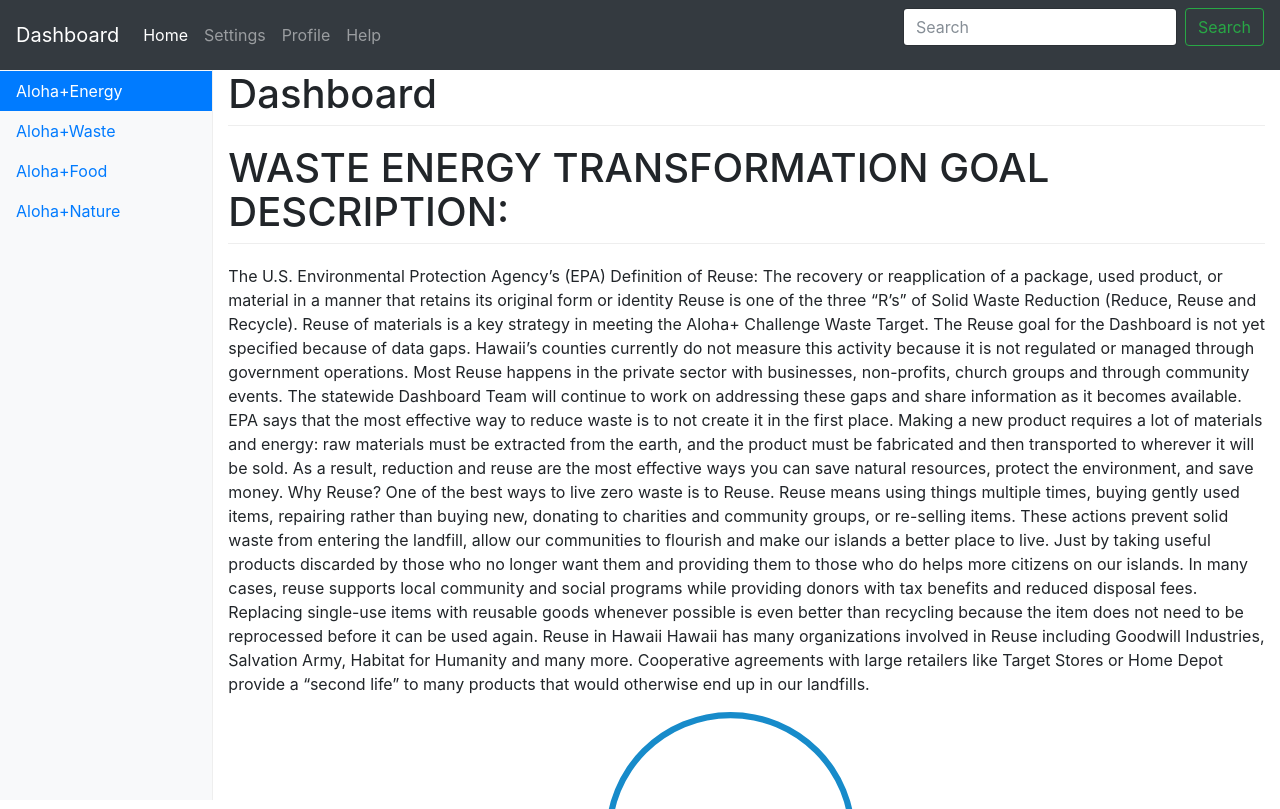
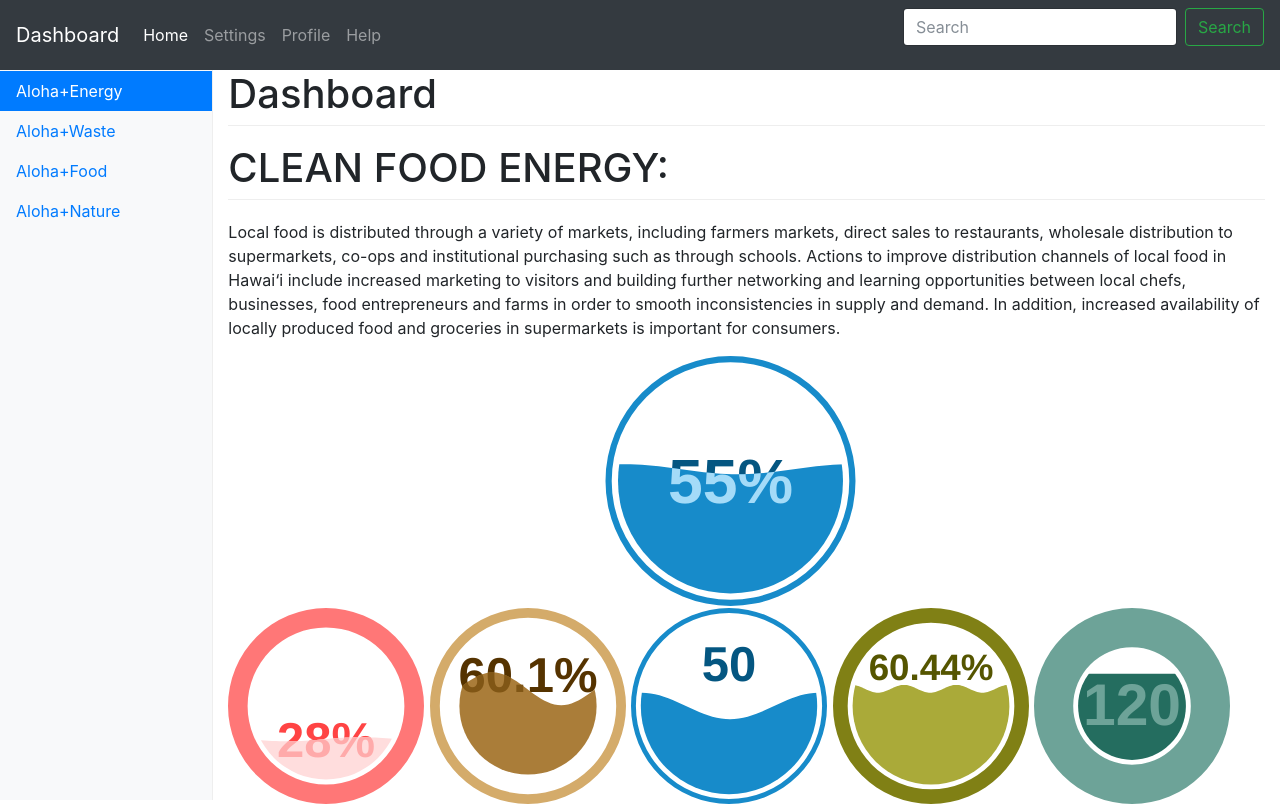
Before and after one commit to HACC17/Visualizers, a website: page HACC-AP/aloha-food.html in a window 1280 px wide. Shown: the top 809 px of the page. Drawn offline with nearby package versions, Linux system fonts and the light colour scheme.

Commit message:
Update aloha-food.html

```diff
--- a/HACC-AP/aloha-food.html
+++ b/HACC-AP/aloha-food.html
@@ -73,16 +73,9 @@
 
         <main class="col-sm-9 ml-sm-auto col-md-10 pt-3" role="main">
           <h1>Dashboard</h1>
-                        <h1>WASTE ENERGY TRANSFORMATION GOAL DESCRIPTION: </h1>
-                        <p>The U.S. Environmental Protection Agency’s (EPA) Definition of Reuse: The recovery or reapplication of a package, used product, or material in a manner that retains its original form or identity Reuse is one of the three “R’s” of Solid Waste Reduction (Reduce, Reuse and Recycle). Reuse of materials is a key strategy in meeting the Aloha+ Challenge Waste Target.
-The Reuse goal for the Dashboard is not yet specified because of data gaps. Hawaii’s counties currently do not measure this activity because it is not regulated or managed through government operations. Most Reuse happens in the private sector with businesses, non-profits, church groups and through community events. The statewide Dashboard Team will continue to work on addressing these gaps and share information as it becomes available.
-EPA says that the most effective way to reduce waste is to not create it in the first place. Making a new product requires a lot of materials and energy: raw materials must be extracted from the earth, and the product must be fabricated and then transported to wherever it will be sold. As a result, reduction and reuse are the most effective ways you can save natural resources, protect the environment, and save money.
-Why Reuse?
-One of the best ways to live zero waste is to Reuse. Reuse means using things multiple times, buying gently used items, repairing rather than buying new, donating to charities and community groups, or re-selling items.
-These actions prevent solid waste from entering the landfill, allow our communities to flourish and make our islands a better place to live. Just by taking useful products discarded by those who no longer want them and providing them to those who do helps more citizens on our islands. In many cases, reuse supports local community and social programs while providing donors with tax benefits and reduced disposal fees.
-Replacing single-use items with reusable goods whenever possible is even better than recycling because the item does not need to be reprocessed before it can be used again.
-Reuse in Hawaii
-Hawaii has many organizations involved in Reuse including Goodwill Industries, Salvation Army, Habitat for Humanity and many more. Cooperative agreements with large retailers like Target Stores or Home Depot provide a “second life” to many products that would otherwise end up in our landfills.</p>
+                        <h1>CLEAN FOOD ENERGY: </h1>
+                        <p>Local food is distributed through a variety of markets, including farmers markets, direct sales to restaurants, wholesale distribution to supermarkets, co-ops and institutional purchasing such as through schools. Actions to improve distribution channels of local food in Hawai‘i include increased marketing to visitors and building further networking and learning opportunities between local chefs, businesses, food entrepreneurs and farms in order to smooth inconsistencies in supply and demand. In addition, increased availability of locally
+				produced food and groceries in supermarkets is important for consumers.</p>
 			<svg id="fillgauge1" width="97%" height="250" onclick="gauge1.update(NewValue());"></svg>
 			<svg id="fillgauge2" width="19%" height="200" onclick="gauge2.update(NewValue());"></svg>
 			<svg id="fillgauge3" width="19%" height="200" onclick="gauge3.update(NewValue());"></svg>
```
